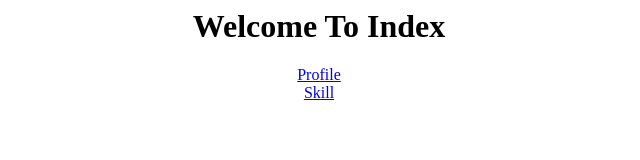
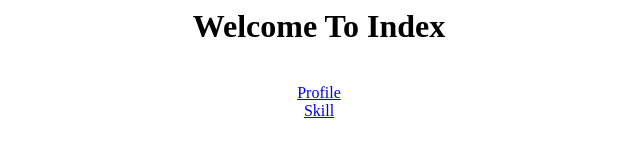
Before and after one commit to krit3016/kritpage, a plain HTML site: page index.html in a window 1280 px wide. Shown: the whole page, without its empty margins (321-961 px from the left). Drawn offline with Linux system fonts and the light colour scheme.

Commit message:
Add files via upload

```diff
--- a/index.html
+++ b/index.html
@@ -7,7 +7,8 @@
 </head>
 <body>
 
-    <div align="center">  <h1> Welcome To Index </h1> </div>
+    <div align="center">  <h1> Welcome To Index </h1> <br/>  </div>
+
     <div align="center"> <a href="Profile.html"> Profile</a><br/>    </div>
     <div align="center"> <a href="Context.html"> Skill</a>   </div>
 </body>
```
